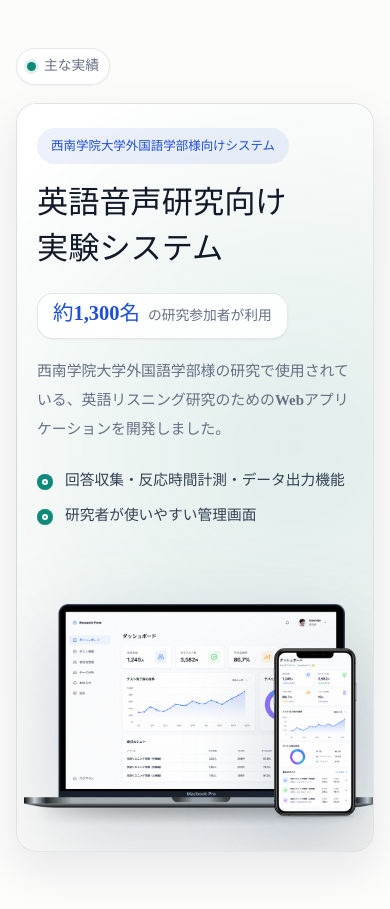
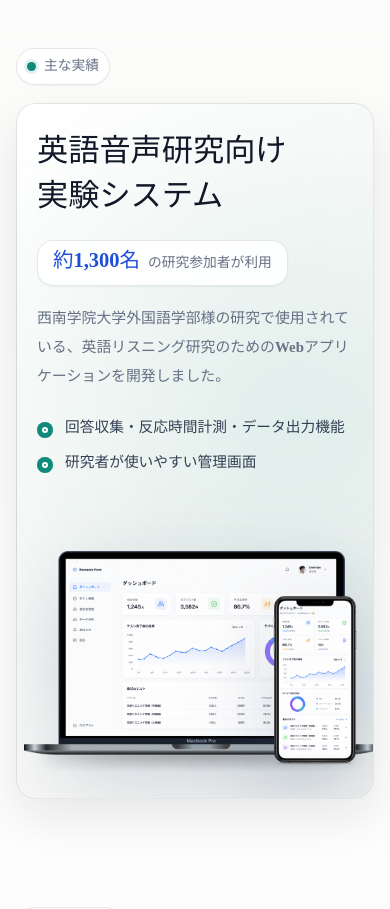
Before and after one commit to Hideaki-Umezawa-Private/portfolio, a React (Vite) app: page / in a window 390 px wide. Shown: the part 2240-3149 px from the top of the page. Built offline with nearby package versions, Linux system fonts and the light colour scheme.

Commit message:
Remove project label from Works component for cleaner presentation

```diff
--- a/src/App.css
+++ b/src/App.css
@@ -914,17 +914,6 @@ h3 {
   box-shadow: var(--shadow-md);
 }
 
-.project-label {
-  display: inline-flex;
-  margin-bottom: 16px;
-  border-radius: 999px;
-  padding: 7px 14px;
-  color: var(--primary);
-  background: rgb(31 79 216 / 0.08);
-  font-size: 0.78rem;
-  font-weight: 800;
-}
-
 .project-achievement {
   display: inline-flex;
   align-items: baseline;
@@ -1408,11 +1397,6 @@ h3 {
     padding: 24px 20px;
   }
 
-  .project-label {
-    max-width: 100%;
-    white-space: normal;
-  }
-
   .project-achievement {
     border-radius: 16px;
     white-space: normal;
--- a/src/components/Works.tsx
+++ b/src/components/Works.tsx
@@ -7,7 +7,6 @@ export function Works() {
     <Section eyebrow="主な実績" id="works">
       <div className="work-card">
         <div className="project-copy">
-          <span className="project-label">西南学院大学外国語学部様向けシステム</span>
           <h2>
             英語音声研究向け
             <br />
```
